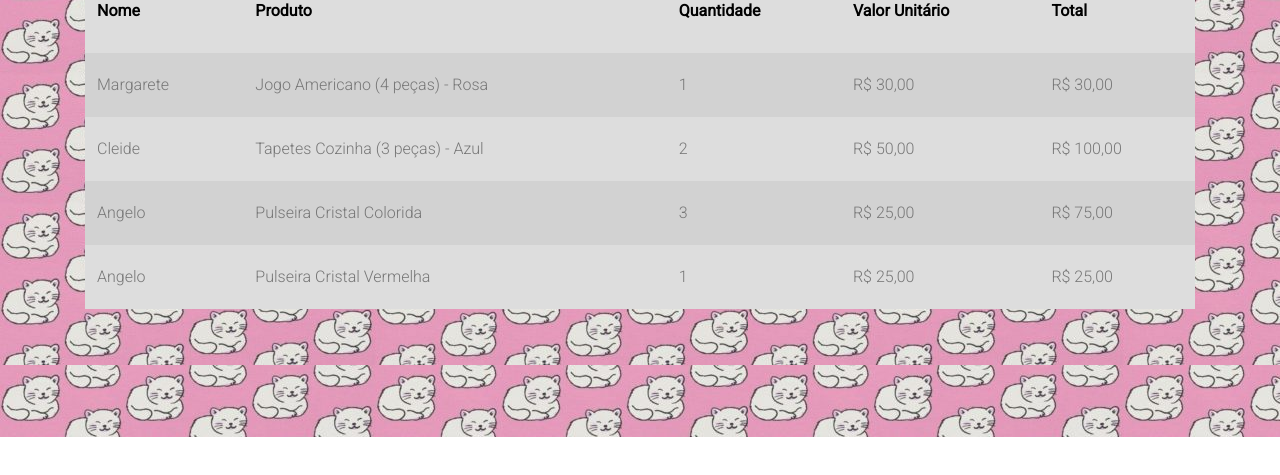
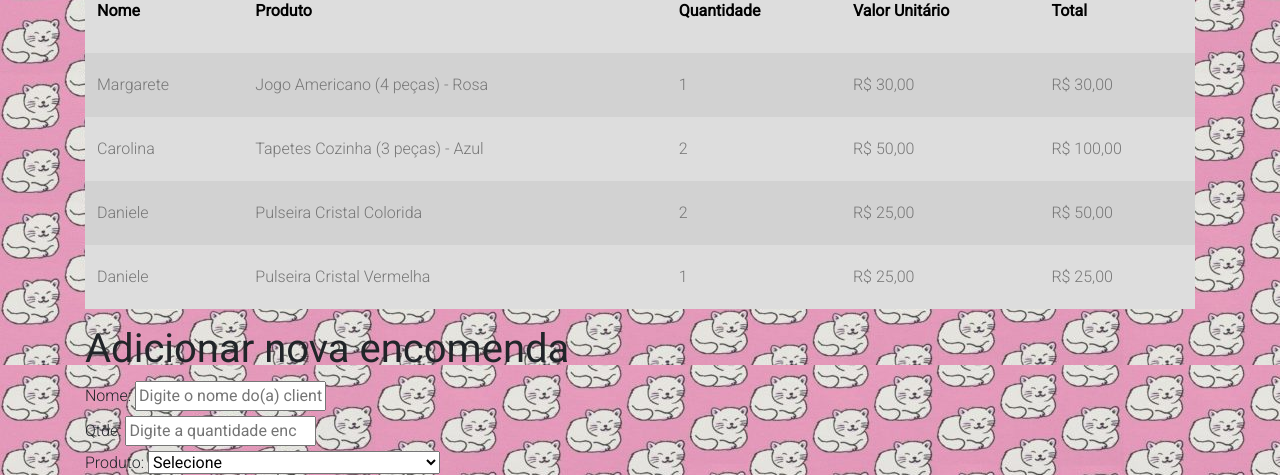
Before and after one commit to Leonardo-Gomiero/DW-1S-2023, a plain HTML site: page index.html in a window 1280 px wide. Shown: the part 477-952 px from the top of the page. Before the commit the page ends 914 px from the top, so only its background shows below. Drawn offline with nearby package versions, Linux system fonts and the light colour scheme; files whose address does not match are found by name.

Commit message:
Add files via upload

```diff
--- a/index.html
+++ b/index.html
@@ -62,45 +62,33 @@
                         </thead>
                         <tbody>
 
-                            <tr class="cliente">
-
-                                <td>Margarete</td>
-                                <td>Jogo Americano (4 peças) - Rosa</td>
+                            <tr class="cliente" id="cliente1">
+                                <td class="nome">Margarete</td>
+                                <td class="produto">Jogo Americano (4 peças) - Rosa</td>
                                 <td class="qtde">1</td>
-                                <td class="valor">30.00</td>
+                                <td class="valor">30</td>
                                 <td class="total">0</td>
-
                             </tr>
-
-                            <tr class="cliente">
-
-                                <td>Cleide</td>
-                                <td>Tapetes Cozinha (3 peças) - Azul</td>
+                            <tr class="cliente" >
+                                <td class="nome">Carolina</td>
+                                <td class="produto">Tapetes Cozinha (3 peças) - Azul</td>
                                 <td class="qtde">2</td>
-                                <td class="valor">50.00</td>
+                                <td class="valor">50</td>
                                 <td class="total">0</td>
-
                             </tr>
-
-                            <tr class="cliente">
-
-                                <td>Angelo</td>
-                                <td>Pulseira Cristal Colorida</td>
-                                <td class="qtde">3</td>
-                                <td class="valor">25.00</td>
+                            <tr class="cliente" >
+                                <td class="nome">Daniele</td>
+                                <td class="produto">Pulseira Cristal Colorida</td>
+                                <td class="qtde">2</td>
+                                <td class="valor">25</td>
                                 <td class="total">0</td>
-
                             </tr>
-
-
-                            <tr class="cliente">
-
-                                <td>Angelo</td>
-                                <td>Pulseira Cristal Vermelha</td>
+                            <tr class="cliente" >
+                                <td class="nome">Daniele</td>
+                                <td class="produto">Pulseira Cristal Vermelha</td>
                                 <td class="qtde">1</td>
-                                <td class="valor">25.00</td>
+                                <td class="valor">25</td>
                                 <td class="total">0</td>
-
                             </tr>
 
                         </tbody>
@@ -110,12 +98,51 @@
 
             </div>
 
+            <section class="container">
+                <h1 class="titulo2">Adicionar nova Encomenda</h1>
+                <form>
+                    <fieldset id="dados-pedido">
+                        <div>
+                            <label id="lbl-nome">Nome:</label>
+                            <input type="text" name="name" id="nome" placeholder="Digite o nome do(a) cliente">
+                        </div>
+                        <div>
+                            <label id="lbl-qtde">Qtde:</label>
+                            <input type="number" name="quantityName" id="quantit"
+                                placeholder="Digite a quantidade encomendada">
+                        </div>
+                        <div>
+                            <label id="lbl-produto">Produto:</label>
+                            <select id="produto">
+                                <option>Selecione</option>
+                                <option>Jogo Americano (4 peças) - Rosa</option>
+                                <option>Jogo Americano (4 peças) - Amarelo</option>
+                                <option>Jogo Americano (4 peças) - Verde</option>
+                                <option>Tapetes Cozinha (3 peças) - Azul</option>
+                                <option>Tapetes Cozinha (3 peças) - Rosa</option>
+                                <option>Tapetes Cozinha (3 peças) - Amarelo</option>
+                                <option>Tapetes Cozinha (3 peças) - Vermelho</option>
+                                <option>Pulseira Cristal - Colorida</option>
+                                <option>Pulseira Cristal - Vermelha</option>
+                                <option>Pulseira Cristal - Rosa</option>
+                                <option>Pulseira Cristal - Lilás</option>
+                                <option>Pulseira Cristal - Preta</option>
+                            </select>
+                        </div>
+                        <div>
+                            <label id="lbl-unidade">R$ Unitário:</label>
+                            <input type="number" name="value" id="value"
+                                placeholder="Digite o valor unitário do produto">
+                        </div>
+                    </fieldset>
+
+                    <button id="id-botao" class="botao">Clique aqui</button>
+                </form>
+            </section>
+
+
+
         </div>
-
-        <script src="js/jquery-3.3.1.min.js"></script>
-        <script src="js/popper.min.js"></script>
-        <script src="js/bootstrap.min.js"></script>
-        <script src="js/main.js"></script>
 
 
         <script src="js/scripts.js"></script>
--- a/js/scripts.js
+++ b/js/scripts.js
@@ -1,5 +1,15 @@
 var titulo = document.querySelector(".titulo");
+var titulo2 = document.querySelector(".titulo2");
 titulo.textContent = "Lista de Encomendas";
+titulo2.textContent = "Adicionar nova encomenda";
+
+var botao = document.querySelector("#id-botao");
+
+//Obtendo os valores dos campos:
+var nome = document.querySelector("#nome");
+var quantidadeSel = document.querySelector("#quantit");
+var produto = document.querySelector("#produto");
+var valorUni = document.querySelector("#value");
 
 //Captura os dados do cliente
 var clientes = document.querySelectorAll(".cliente");
@@ -7,18 +17,36 @@ var totais = document.querySelectorAll(".total");
 
 console.log(clientes);
 
-for (var i = 0; i < clientes.length; i++){
-    console.log(clientes[i].querySelector(".qtde").textContent);
-    console.log(clientes[i].querySelector(".valor").textContent);
+for (var i = 0; i < clientes.length; i++) {
+    console.log("Quantidade:(" + i + "): "  + clientes[i].querySelector(".qtde").textContent);
+    console.log("Valor(" + i + "): "  + clientes[i].querySelector(".valor").textContent);
 
     var quantidade = clientes[i].querySelector(".qtde").textContent;
     var valor = clientes[i].querySelector(".valor").textContent;
 
     valor *= 1;
 
-    clientes[i].querySelector(".valor").textContent = valor.toLocaleString('pt-BR', {style: 'currency', currency: 'BRL'});
+    clientes[i].querySelector(".valor").textContent = valor.toLocaleString('pt-BR', { style: 'currency', currency: 'BRL' });
 
     var total = quantidade * valor;
 
-    clientes[i].querySelector(".total").textContent = total.toLocaleString('pt-BR', {style: 'currency', currency: 'BRL'});
+    clientes[i].querySelector(".total").textContent = total.toLocaleString('pt-BR', { style: 'currency', currency: 'BRL' });
+    console.log("TOTAL: " + total);
 }
+
+
+
+/*============================
+    EVENTOS
+============================*/
+
+botao.addEventListener("click", function(event){
+    event.preventDefault();
+    console.log("O título foi clicado, hein");
+    console.log("Nome: "  + nome.value);
+    console.log("Quantidade: "  + quantidadeSel.value);
+    console.log("Produto: "  + produto.value);
+    console.log("Valor unitário: "  + valorUni.value);
+
+
+})
```
